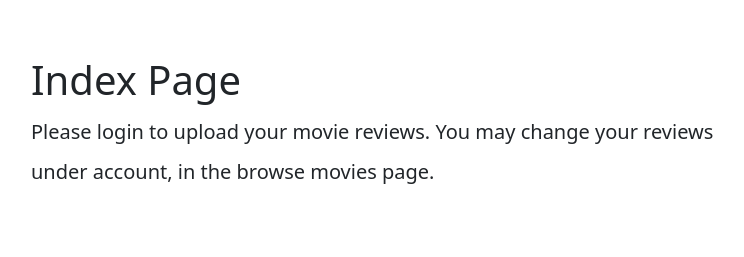
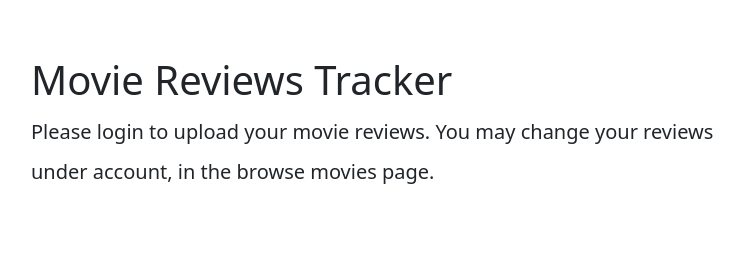
Before and after one commit to LeslieTepale/is219-finalproject, a Flask app: page / in a window 1280 px wide. Shown: the part 56-313 px from the top of the page, without its empty margins (51-795 px from the left). Run offline with Flask 2, Linux system fonts and the light colour scheme; some libraries are stand-ins or nearby versions.

Commit message:
changed titlte of index.html page

```diff
--- a/app/simple_pages/templates/index.html
+++ b/app/simple_pages/templates/index.html
@@ -3,7 +3,7 @@
     <div class="row">
         <article class="col-8 lh-lg fs-5">
 
-            <h1>Index Page</h1>
+            <h1>Movie Reviews Tracker</h1>
             <p>Please login to upload your movie reviews. You may change your reviews under account, in the browse movies page.</p>
         </article>
 
```
